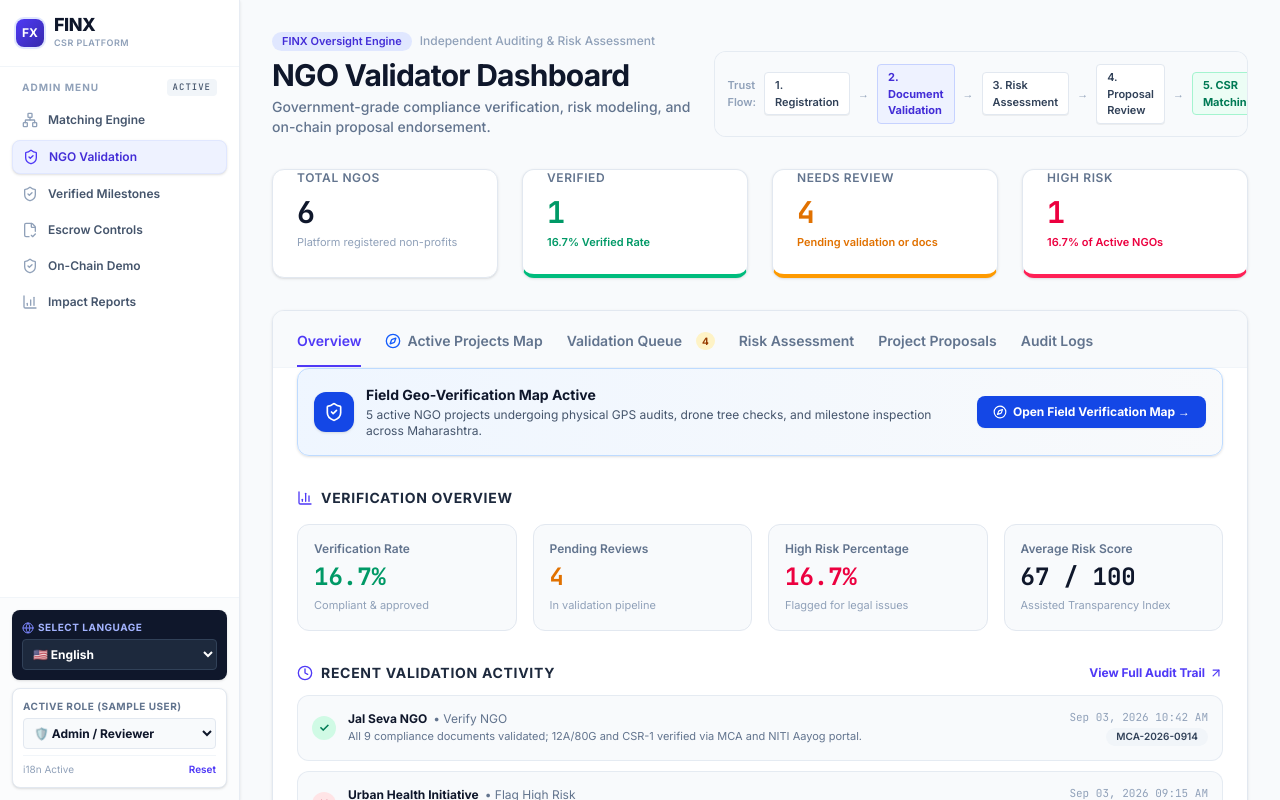
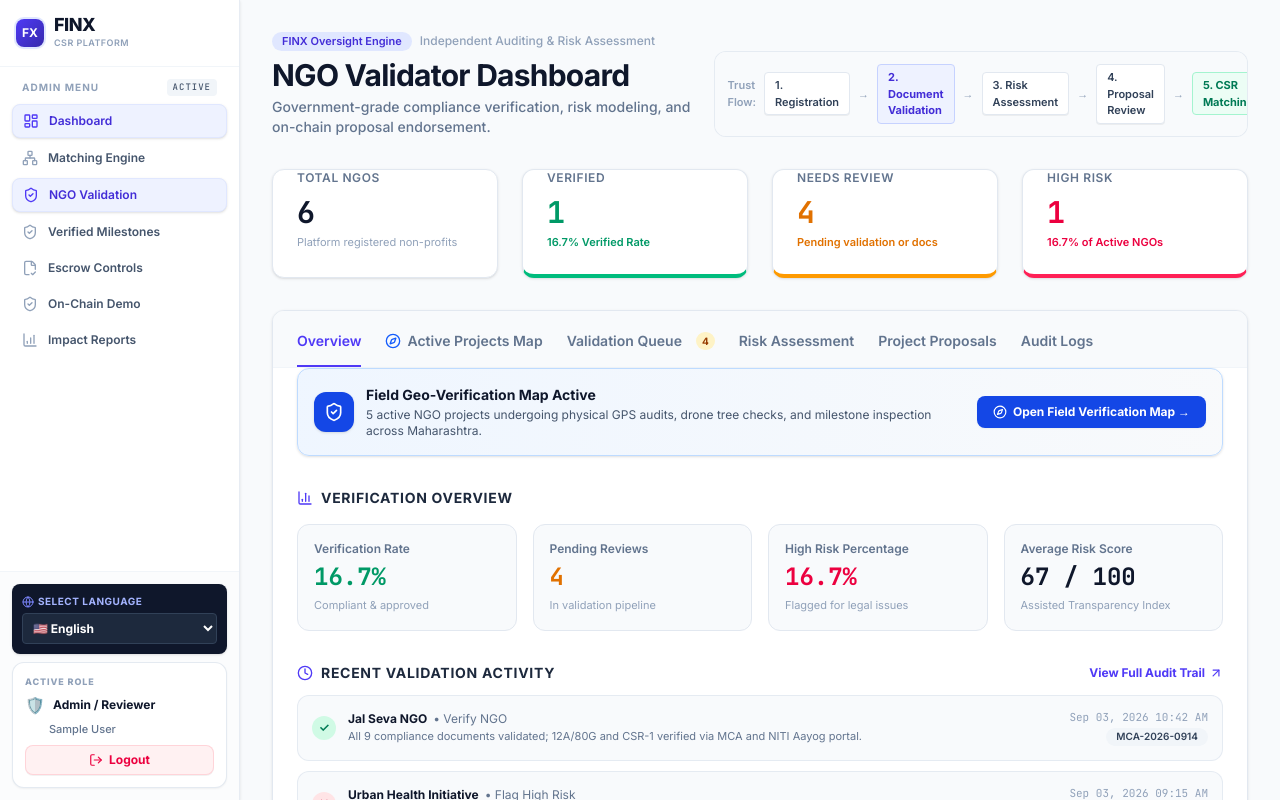
Before and after one commit to fakecroaz0714/FInX, a Next.js app in the folder frontend/: page /validator in a window 1280 px wide. Built offline with nearby package versions, Linux system fonts and the light colour scheme; sample sign-in values are in the browser's storage.

Commit message:
fix(auth): lock role display to authenticated session and enforce secure logout

```diff
--- a/frontend/src/app/auth/login/page.tsx
+++ b/frontend/src/app/auth/login/page.tsx
@@ -51,7 +51,7 @@ function LoginContent() {
             } else if (role === 'Citizen') {
                 router.push('/citizen-dashboard');
             } else if (role === 'Admin') {
-                router.push('/matching');
+                router.push('/validator');
             } else {
                 router.push('/');
             }
@@ -73,7 +73,7 @@ function LoginContent() {
         Corporate: 'Corporate CSR Dashboard (/corporate-dashboard)',
         NGO: 'NGO Verification & Project Portal (/ngo-dashboard)',
         Citizen: 'Citizen Impact Portal (/citizen-dashboard)',
-        Admin: 'Platform Admin Matching Engine (/matching)'
+        Admin: 'Platform Admin Validator Dashboard (/validator)'
     };
 
     return (
--- a/frontend/src/app/auth/signup/page.tsx
+++ b/frontend/src/app/auth/signup/page.tsx
@@ -272,7 +272,7 @@ function SignupContent() {
                     profile
                 });
 
-                router.push('/matching');
+                router.push('/validator');
             }
         } catch (err) {
             console.error('Registration failed:', err);
--- a/frontend/src/app/page.tsx
+++ b/frontend/src/app/page.tsx
@@ -22,10 +22,10 @@ export default function RootHomePage() {
             Corporate: '/corporate-dashboard',
             NGO: '/ngo-dashboard',
             Citizen: '/citizen-dashboard',
-            Admin: '/matching'
+            Admin: '/validator'
         };
 
-        const target = roleDestinations[user.role] || '/matching';
+        const target = roleDestinations[user.role] || '/validator';
         router.replace(target);
     }, [user, loading, router]);
 
--- a/frontend/src/components/AuthGuard.tsx
+++ b/frontend/src/components/AuthGuard.tsx
@@ -18,42 +18,53 @@ export default function AuthGuard({ children }: { children: React.ReactNode }) {
             case 'Corporate': return '/corporate-dashboard';
             case 'NGO': return '/ngo-dashboard';
             case 'Citizen': return '/citizen-dashboard';
-            case 'Admin': return '/matching';
-            default: return '/matching';
+            case 'Admin': return '/validator';
+            default: return '/validator';
         }
     };
 
     useEffect(() => {
         if (loading) return;
 
-        // 1. Not logged in and attempting to access a protected route
+        // 1. Not logged in and attempting to access a protected route -> redirect to login
         if (!user && !isAuthRoute) {
             router.replace('/auth/login');
             return;
         }
 
-        // 2. Logged in and accessing the root route "/" -> redirect to role dashboard
+        // 2. Already logged in and accessing an auth route -> redirect to their role dashboard
+        if (user && isAuthRoute) {
+            router.replace(getRoleDashboard(user.role));
+            return;
+        }
+
+        // 3. Logged in and accessing the root route "/" -> redirect to their role dashboard
         if (user && pathname === '/') {
             const dest = getRoleDashboard(user.role);
             router.replace(dest);
             return;
         }
 
-        // 3. Role-based access control for specialized portals
+        // 4. Role-based access control for specialized portals
         if (user) {
-            // Citizen trying to access Corporate or Admin validator portals
-            if (user.role === 'Citizen' && (pathname.startsWith('/corporate') || pathname.startsWith('/validator'))) {
+            // Citizen trying to access Corporate, Admin validator, or NGO portals
+            if (user.role === 'Citizen' && (pathname.startsWith('/corporate') || pathname.startsWith('/validator') || pathname.startsWith('/ngo-dashboard'))) {
                 router.replace('/citizen-dashboard');
                 return;
             }
-            // Corporate trying to access Admin validator portal
-            if (user.role === 'Corporate' && pathname.startsWith('/validator')) {
+            // Corporate trying to access Admin validator, NGO, or Citizen dashboards
+            if (user.role === 'Corporate' && (pathname.startsWith('/validator') || pathname.startsWith('/ngo-dashboard') || pathname.startsWith('/citizen-dashboard'))) {
                 router.replace('/corporate-dashboard');
                 return;
             }
-            // NGO trying to access Corporate dashboard
-            if (user.role === 'NGO' && pathname.startsWith('/corporate-dashboard')) {
+            // NGO trying to access Corporate, Admin validator, or Citizen dashboards
+            if (user.role === 'NGO' && (pathname.startsWith('/corporate') || pathname.startsWith('/validator') || pathname.startsWith('/citizen-dashboard'))) {
                 router.replace('/ngo-dashboard');
+                return;
+            }
+            // Admin trying to access role-specific client dashboards
+            if (user.role === 'Admin' && (pathname.startsWith('/corporate-dashboard') || pathname.startsWith('/ngo-dashboard') || pathname.startsWith('/citizen-dashboard'))) {
+                router.replace('/validator');
                 return;
             }
         }
--- a/frontend/src/components/Sidebar.tsx
+++ b/frontend/src/components/Sidebar.tsx
@@ -12,13 +12,34 @@ import {
     ShieldCheck,
     BarChart4,
     Globe,
-    Network
+    Network,
+    LogOut
 } from 'lucide-react';
-import { useAuth } from '@/lib/AuthContext';
+import { useAuth, Role } from '@/lib/AuthContext';
 import { useLanguage, Language } from '@/lib/LanguageContext';
+
+const roleDisplayConfig: Record<Role, { label: string; icon: string }> = {
+    Corporate: {
+        label: 'Corporate CSR Funder',
+        icon: '🏢'
+    },
+    NGO: {
+        label: 'NGO Partner / Inspector',
+        icon: '🌱'
+    },
+    Citizen: {
+        label: 'Citizen / Village User',
+        icon: '🏘️'
+    },
+    Admin: {
+        label: 'Admin / Reviewer',
+        icon: '🛡️'
+    }
+};
 
 const roleNavItems: Record<string, Array<{ key: string; defaultName: string; href: string; icon: any }>> = {
     Admin: [
+        { key: 'nav_dashboard', defaultName: 'Dashboard', href: '/validator', icon: LayoutDashboard },
         { key: 'nav_matching', defaultName: 'Matching Engine', href: '/matching', icon: Network },
         { key: 'nav_ngo_validation', defaultName: 'NGO Validation', href: '/validator', icon: ShieldCheck },
         { key: 'nav_verified_milestones', defaultName: 'Verified Milestones', href: '/verified-milestones', icon: ShieldCheck },
@@ -52,23 +73,15 @@ const roleNavItems: Record<string, Array<{ key: string; defaultName: string; hre
 export default function Sidebar() {
     const pathname = usePathname();
     const router = useRouter();
-    const { user, role, logout, changeRole } = useAuth();
+    const { user, role, logout } = useAuth();
     const { lang, setLang, t } = useLanguage();
-
-    const handleRoleSwitch = (newRole: any) => {
-        changeRole(newRole);
-        if (newRole === 'Corporate') router.push('/corporate-dashboard');
-        else if (newRole === 'NGO') router.push('/ngo-dashboard');
-        else if (newRole === 'Citizen') router.push('/citizen-dashboard');
-        else if (newRole === 'Admin') router.push('/matching');
-        else router.push('/');
-    };
 
     if (pathname.startsWith('/auth')) {
         return null; // hide sidebar on auth pages
     }
 
-    const activeRoleKey = (role as string) || 'Admin';
+    const activeRoleKey: Role = (user?.role as Role) || (role as Role) || 'Admin';
+    const activeConfig = roleDisplayConfig[activeRoleKey] || roleDisplayConfig.Admin;
     const activeNavItems = roleNavItems[activeRoleKey] || roleNavItems['Admin'];
 
     return (
@@ -137,29 +150,32 @@ export default function Sidebar() {
                     </select>
                 </div>
 
-                {/* Role Switcher */}
-                <div className="bg-white rounded-lg p-2.5 border border-slate-200 shadow-sm">
-                    <div className="text-[10px] font-bold text-slate-500 mb-1 uppercase tracking-wider truncate">
-                        {t('active_role')} ({user?.name || `${role} User`})
+                {/* Active Role Display Card (Fixed to authenticated session, non-switchable) */}
+                <div className="bg-white rounded-xl p-3 border border-slate-200/90 shadow-xs space-y-2">
+                    <div>
+                        <div className="text-[9px] font-extrabold text-slate-400 uppercase tracking-widest">
+                            {t('active_role', 'Active Role')}
+                        </div>
+                        <div className="flex items-center gap-2 mt-1">
+                            <span className="text-base select-none">{activeConfig.icon}</span>
+                            <span className="text-xs font-bold text-slate-900 leading-tight">
+                                {activeConfig.label}
+                            </span>
+                        </div>
+                        {user?.name && (
+                            <div className="text-[11px] font-medium text-slate-500 mt-1 truncate pl-6">
+                                {user.name}
+                            </div>
+                        )}
                     </div>
 
-                    <select
-                        value={role || 'Admin'}
-                        onChange={(e) => handleRoleSwitch(e.target.value as any)}
-                        className="w-full bg-slate-50 text-xs font-bold text-slate-900 p-1.5 border border-slate-200 rounded focus:ring-1 focus:ring-indigo-500 outline-none cursor-pointer"
+                    <button
+                        onClick={logout}
+                        className="w-full flex items-center justify-center gap-1.5 py-1.5 px-3 rounded-lg text-xs font-bold text-rose-600 hover:text-rose-700 bg-rose-50 hover:bg-rose-100 border border-rose-200/80 transition shadow-2xs cursor-pointer"
                     >
-                        <option value="Admin">🛡️ Admin / Reviewer</option>
-                        <option value="Corporate">🏢 Corporate CSR Funder</option>
-                        <option value="NGO">🌿 NGO Partner / Inspector</option>
-                        <option value="Citizen">🏘️ Citizen / Village User</option>
-                    </select>
-
-                    <div className="flex justify-between items-center mt-1.5 pt-1.5 border-t border-slate-100 text-[10px]">
-                        <span className="text-slate-400">i18n Active</span>
-                        <button onClick={logout} className="text-indigo-600 font-semibold hover:underline">
-                            Reset
-                        </button>
-                    </div>
+                        <LogOut className="w-3.5 h-3.5" />
+                        <span>{t('logout_reset', 'Logout')}</span>
+                    </button>
                 </div>
             </div>
         </div>
--- a/frontend/src/lib/AuthContext.tsx
+++ b/frontend/src/lib/AuthContext.tsx
@@ -311,49 +311,23 @@ export function AuthProvider({ children }: { children: React.ReactNode }) {
         try {
             localStorage.removeItem('finx_user');
             localStorage.removeItem('finx_role');
+            if (typeof window !== 'undefined') {
+                sessionStorage.clear();
+            }
         } catch (e) {
             console.error('Failed to clear session on logout:', e);
         }
         setUser(null);
         setRole('Admin');
-        window.location.href = '/auth/login';
+        if (typeof window !== 'undefined') {
+            window.location.replace('/auth/login');
+        }
     };
 
-    const changeRole = (newRole: Role) => {
-        const activeRole = newRole || 'Admin';
-        setRole(activeRole);
-        try {
-            localStorage.setItem('finx_role', activeRole);
-        } catch (e) {}
-
-        // If not authenticated, only prospective role is updated for login/signup
-        if (!user) return;
-
-        // Try finding registered user for that role in store
-        let foundUser: User | undefined;
-        try {
-            const usersStoreStr = localStorage.getItem('finx_users_store');
-            if (usersStoreStr) {
-                const store: User[] = JSON.parse(usersStoreStr);
-                foundUser = store.find(u => u.role === activeRole);
-            }
-        } catch (e) {
-            console.error('Error searching role profile in store:', e);
-        }
-
-        if (foundUser) {
-            saveState(foundUser, activeRole);
-        } else {
-            const defaults = defaultProfiles[activeRole] || defaultProfiles.Admin;
-            const newUser: User = {
-                id: `usr_${activeRole.toLowerCase()}_${Date.now()}`,
-                role: activeRole,
-                name: defaults.name,
-                email: defaults.email,
-                profile: defaults.profile
-            };
-            saveState(newUser, activeRole);
-        }
+    const changeRole = (_newRole: Role) => {
+        // In-session role switching is removed per security/auth specifications.
+        // Role selection is fixed to the authenticated session established at login.
+        console.warn('Role switching during an authenticated session is disabled. Please logout to switch roles.');
     };
 
     return (
--- a/frontend/src/lib/translations.ts
+++ b/frontend/src/lib/translations.ts
@@ -6,7 +6,7 @@ export const translations: Record<Language, Record<string, string>> = {
         platform_title: 'FINX CSR Accountability',
         active_role: 'Active Role',
         select_language: 'Select Language',
-        logout_reset: 'Logout / Reset',
+        logout_reset: 'Logout',
 
         // Navigation
         nav_dashboard: 'Dashboard',
@@ -297,7 +297,7 @@ export const translations: Record<Language, Record<string, string>> = {
         platform_title: 'FINX CSR பொறுப்புடைமை',
         active_role: 'செயலில் உள்ள பங்கு',
         select_language: 'மொழியைத் தேர்ந்தெடுக்கவும்',
-        logout_reset: 'வெளியேறு / மீட்டமை',
+        logout_reset: 'வெளியேறு',
 
         // Navigation
         nav_dashboard: 'முகப்பு',
@@ -588,7 +588,7 @@ export const translations: Record<Language, Record<string, string>> = {
         platform_title: 'FINX सीएसआर जवाबदेही',
         active_role: 'सक्रिय भूमिका',
         select_language: 'भाषा चुनें',
-        logout_reset: 'लॉगआउट / रीसेट',
+        logout_reset: 'लॉगआउट',
 
         // Navigation
         nav_dashboard: 'डैशबोर्ड',
@@ -879,7 +879,7 @@ export const translations: Record<Language, Record<string, string>> = {
         platform_title: 'FINX सीएसआर उत्तरदायित्व',
         active_role: 'सक्रिय भूमिका',
         select_language: 'भाषा निवडा',
-        logout_reset: 'लॉगआउट / रीसेट',
+        logout_reset: 'लॉगआउट',
 
         // Navigation
         nav_dashboard: 'डॅशबोर्ड',
@@ -1170,7 +1170,7 @@ export const translations: Record<Language, Record<string, string>> = {
         platform_title: 'FINX CSR బాధ్యత రక్షణ',
         active_role: 'సక్రియ పాత్ర',
         select_language: 'భాషను ఎంచుకోండి',
-        logout_reset: 'లాగ్అవుట్ / రీసెట్',
+        logout_reset: 'లాగ్అవుట్',
 
         // Navigation
         nav_dashboard: 'డాష్‌బోర్డ్',
```
